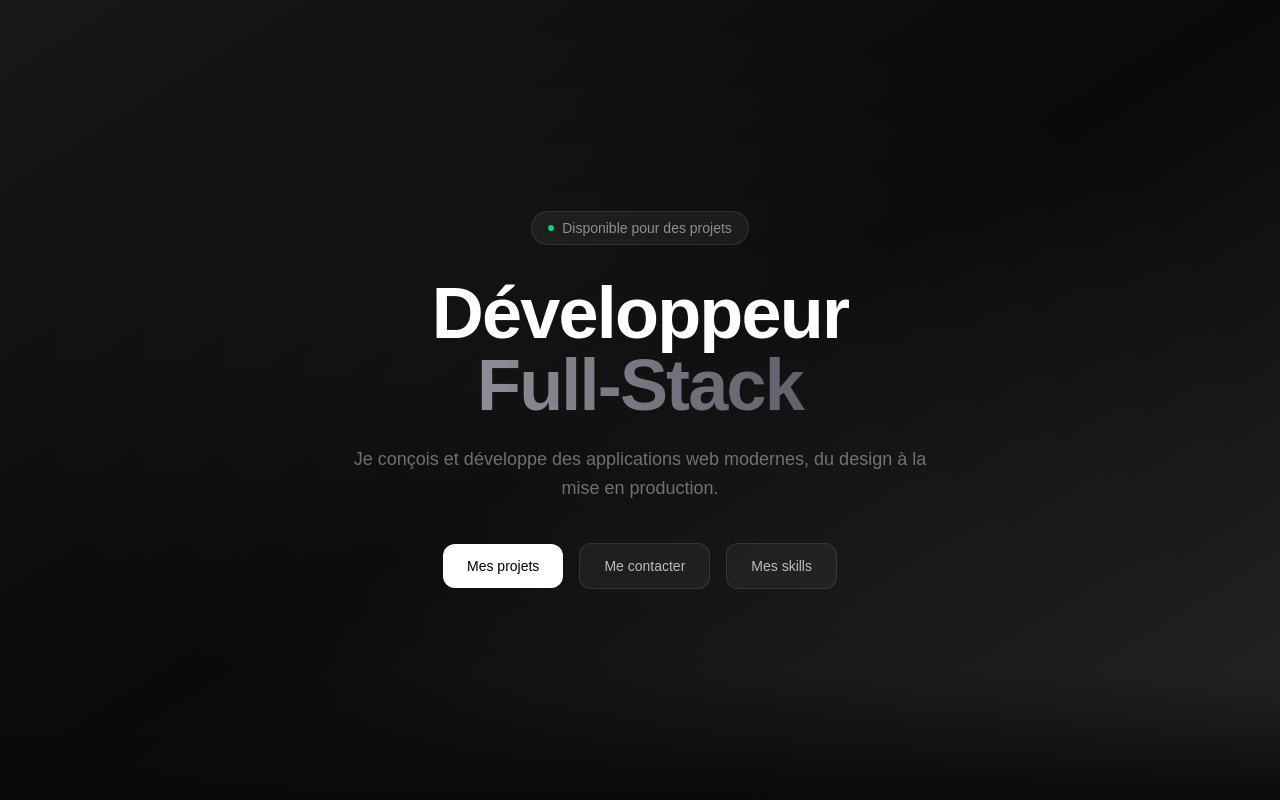
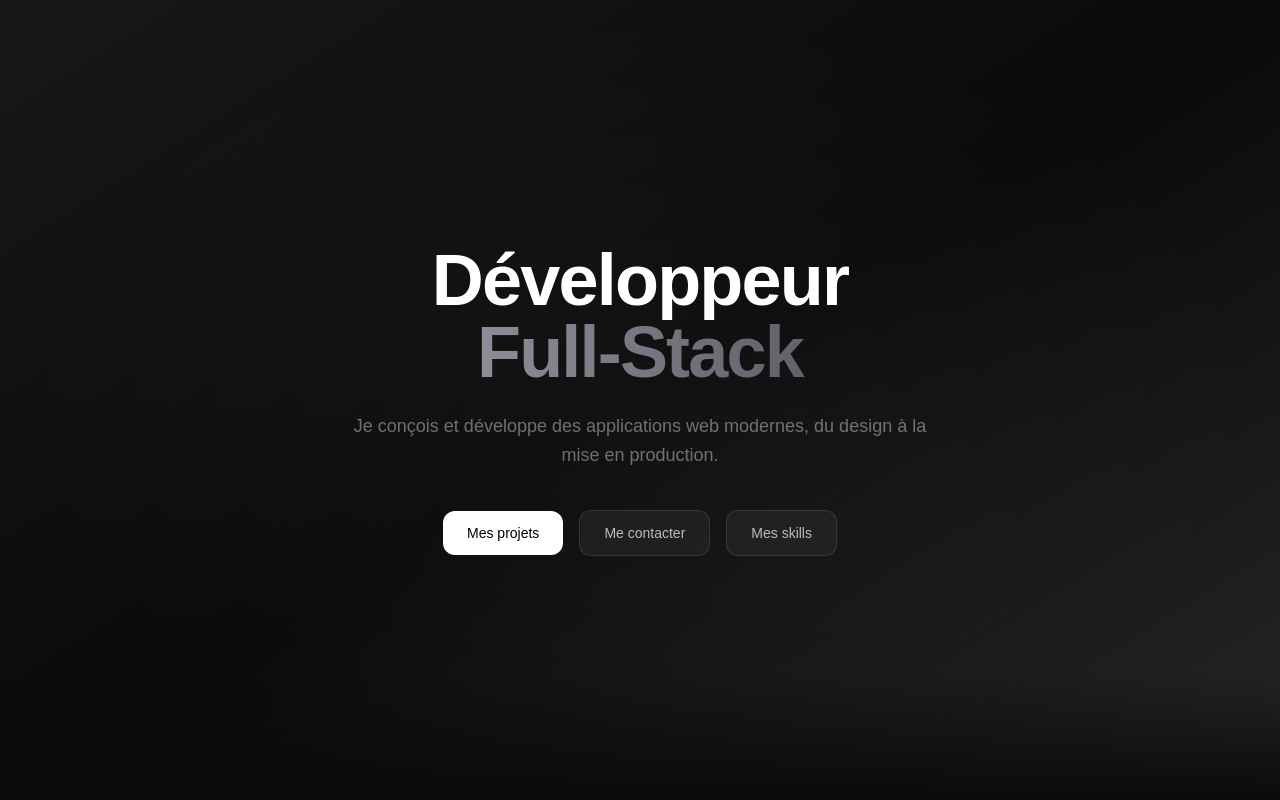
Before and after one commit to Allan-77120/portfolio, a Next.js app in the folder frontend/: page / in a window 1280 px wide. Shown: the top 800 px of the page. Built offline with nearby package versions, Linux system fonts and the light colour scheme.

Commit message:
modifification Hero

```diff
--- a/frontend/components/Hero.js
+++ b/frontend/components/Hero.js
@@ -15,18 +15,6 @@ export default function Hero() {
       {/* Content */}
       <div className="relative z-10 text-center px-6">
 
-        {/* Badge */}
-        <motion.div
-          initial={{ opacity: 0, y: 20 }}
-          animate={{ opacity: 1, y: 0 }}
-          transition={{ duration: 0.5 }}
-          className="inline-flex items-center gap-2 px-4 py-1.5 rounded-full border border-white/10 bg-white/5 text-white/50 text-sm mb-8"
-        >
-          <span className="w-1.5 h-1.5 rounded-full bg-green-400 animate-pulse" />
-          Disponible pour des projets
-        </motion.div>
-
-        {/* Title */}
         <motion.h1
           initial={{ opacity: 0, y: 20 }}
           animate={{ opacity: 1, y: 0 }}
```
